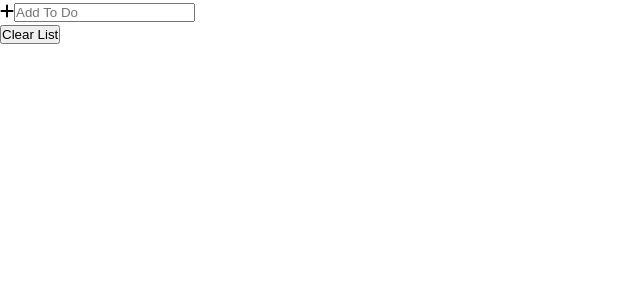
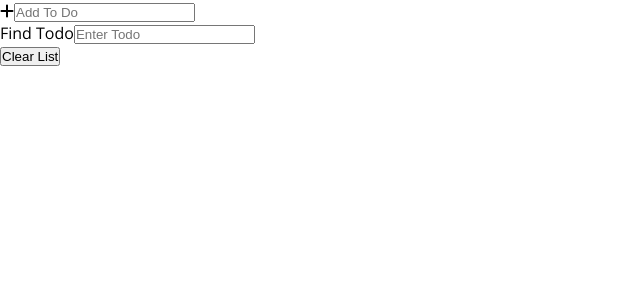
Before and after one commit to yumcoding/first-react-to-do, a React (Create React App) app: page / in a window 1280 px wide. Shown: the top 300 px of the page, without its empty margins (0-640 px from the left). Built offline with nearby package versions, Linux system fonts and the light colour scheme.

Commit message:
add TodoFilter

```diff
--- a/src/components/ToDoList.js
+++ b/src/components/ToDoList.js
@@ -1,13 +1,50 @@
 import React, { Component } from "react";
 import TodoItem from "./TodoItem";
+import TodoFilter from "./TodoFilter";
 
 class TodoList extends Component {
+  state = {
+    filtering: false,
+    filteredItems: [],
+  };
+
+  handleFilter = (text) => {
+    if (text.length > 0) {
+      this.setState({ filtering: true });
+    } else {
+      this.setState({ filtering: false });
+    }
+    const { items } = this.props;
+    const newList = items.filter((item) => {
+      const task = item.todo.toLowerCase();
+      if (task.indexOf(text) !== -1) {
+        return item;
+      }
+      return null;
+    });
+    console.log(this.state.filteredItems);
+    this.setState({ filteredItems: newList });
+  };
+
   render() {
+    const { filtering, filteredItems } = this.state;
     const { items, handleEdit, handleDelete, handleClear } = this.props;
+
     return (
       <div className="list-container">
+        <TodoFilter onCreate={this.handleFilter} />
         <ul className="todo-list">
-          {items.map((item) => (
+          {filtering
+            ? filteredItems.map((item) => (
+                <TodoItem
+                  key={item.id}
+                  id={item.id}
+                  todo={item.todo}
+                  handleEdit={handleEdit}
+                  handleDelete={handleDelete}
+                />
+              ))
+            : items.map((item) => (
                 <TodoItem
                   key={item.id}
                   id={item.id}
--- /dev/null
+++ b/src/components/TodoFilter.js
@@ -0,0 +1,25 @@
+import React, { Component } from "react";
+
+class TodoFilter extends Component {
+  handleChange = (e) => {
+    const { onCreate } = this.props;
+    const text = e.target.value.toLowerCase();
+    onCreate(text);
+  };
+
+  render() {
+    return (
+      <form>
+        <label htmlFor="filter">Find Todo</label>
+        <input
+          type="text"
+          className="filter"
+          placeholder="Enter Todo"
+          onChange={this.handleChange}
+        />
+      </form>
+    );
+  }
+}
+
+export default TodoFilter;
```
Lines whose indentation alone changed are shown as unchanged.
